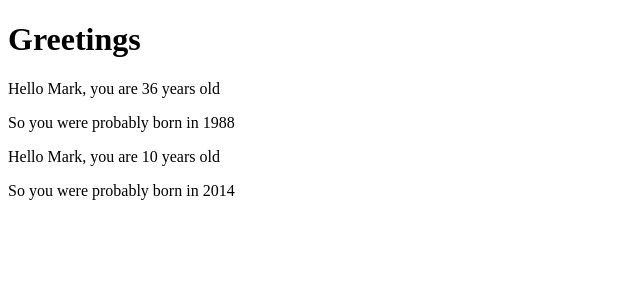
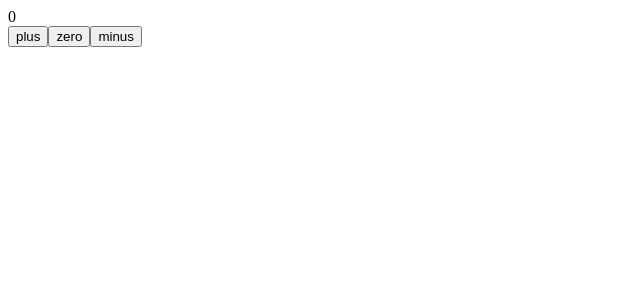
Before and after one commit to markojakob/FullStackCourse, a React (Vite) app: page / in a window 1280 px wide. Shown: the top 300 px of the page, without its empty margins (0-640 px from the left). Built offline with nearby package versions, Linux system fonts and the light colour scheme.

Commit message:
Deconstruct test 2

```diff
--- a/src/App.jsx
+++ b/src/App.jsx
@@ -1,58 +1,33 @@
- /*
- const Hello = (props) => {
+import { useState } from 'react'
+
+const App = () => {
+  const [counter, setCounter] = useState(0)
+  console.log('rendering with counter value', counter)
+
+  const increaseByOne = () => {
+    console.log('increasing, value before', counter)
+    setCounter(counter + 1)
+  }
+
+  const decreaseByOne = () => {
+    console.log('decreasing, value before', counter)
+    setCounter(counter - 1)
+  }
+
+  const setToZero = () => {
+    console.log('resetting to zero, value before', counter)
+    setCounter(0)
+  }
+
+  const Display = ({ counter }) => <div>{counter}</div>
+
+const Button = ({ onClick, text }) => <button onClick={onClick}>{text}</button>
   return (
     <div>
-      <p>Hello {props.name}, you are {props.age} years old.</p>
-    </div>
-  )
-}
-
-//git
-
-const Footer = () => {
-  return (
-    <div>
-      greeting app created by <a href="https://github.com/GertenP">Gerten Pilv</a>
-    </div>
-  )
-}
-
-const App = () => {
-  const friends = [ "Kaupo Sokhin", "Kardo SOkhin"]
-
-  return (
-    <div>
-      <p>{friends}</p>
-    </div>
-  )
-}
-*/
-
-const Hello = (props) => {
-  const {name, age } = props
-
-  const bornYear = () => new Date().getFullYear() - age
-
-
-  return (
-    <div>
-      <p>
-        Hello {name}, you are {age} years old
-      </p>
-      <p>So you were probably born in {bornYear()}</p>
-    </div>
-  )
-}
-
-const App = () => {
-  const name = "Mark"
-  const age = 10
-
-  return (
-    <div>
-      <h1>Greetings</h1>
-      <Hello name="Mark" age={26 + 10} />
-      <Hello name={name} age={age} />
+      <Display counter={counter} />
+      <Button onClick={increaseByOne} text="plus" />
+      <Button onClick={setToZero} text="zero" />
+      <Button onClick={decreaseByOne} text="minus" />
     </div>
   )
 }
```
